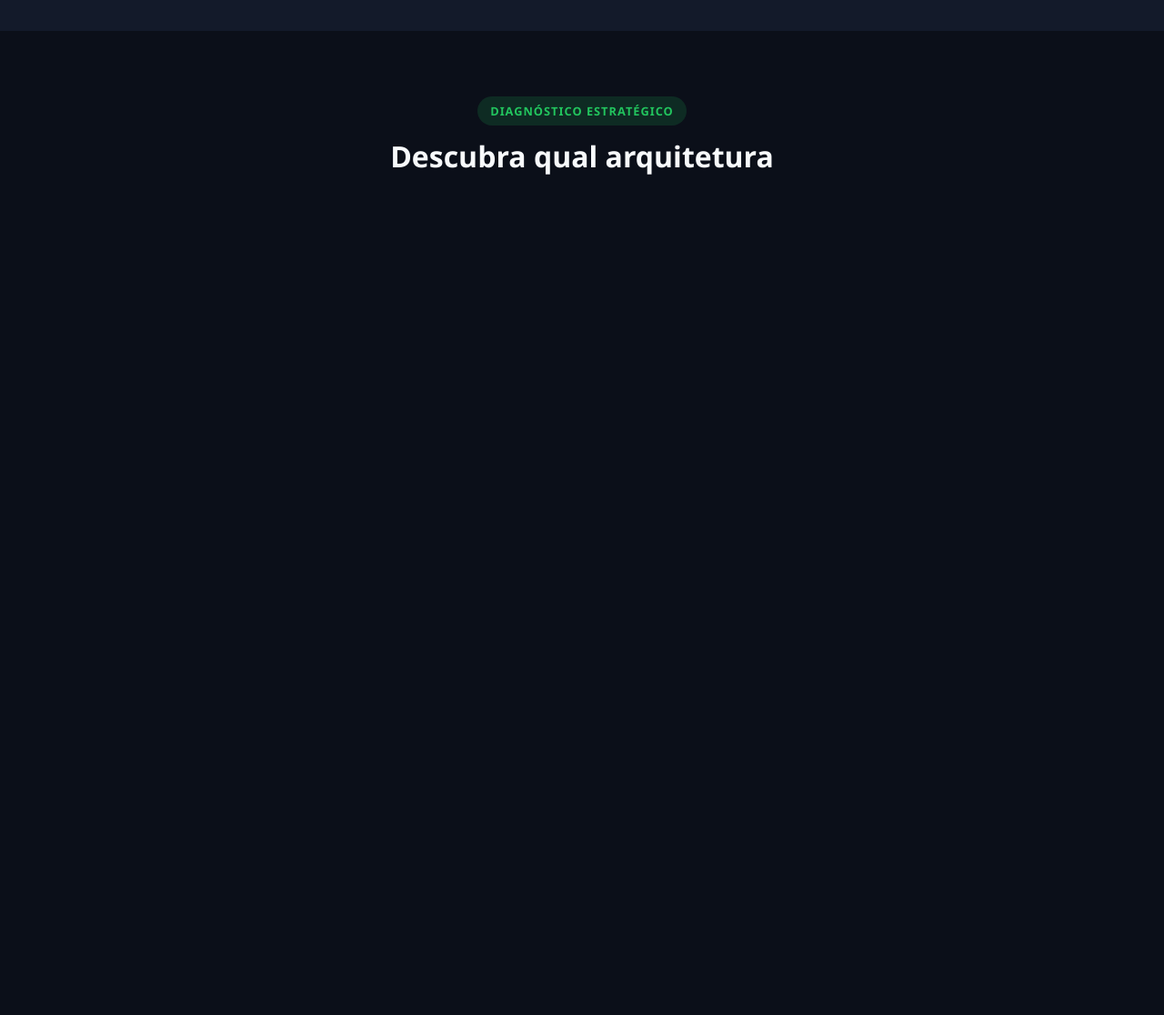
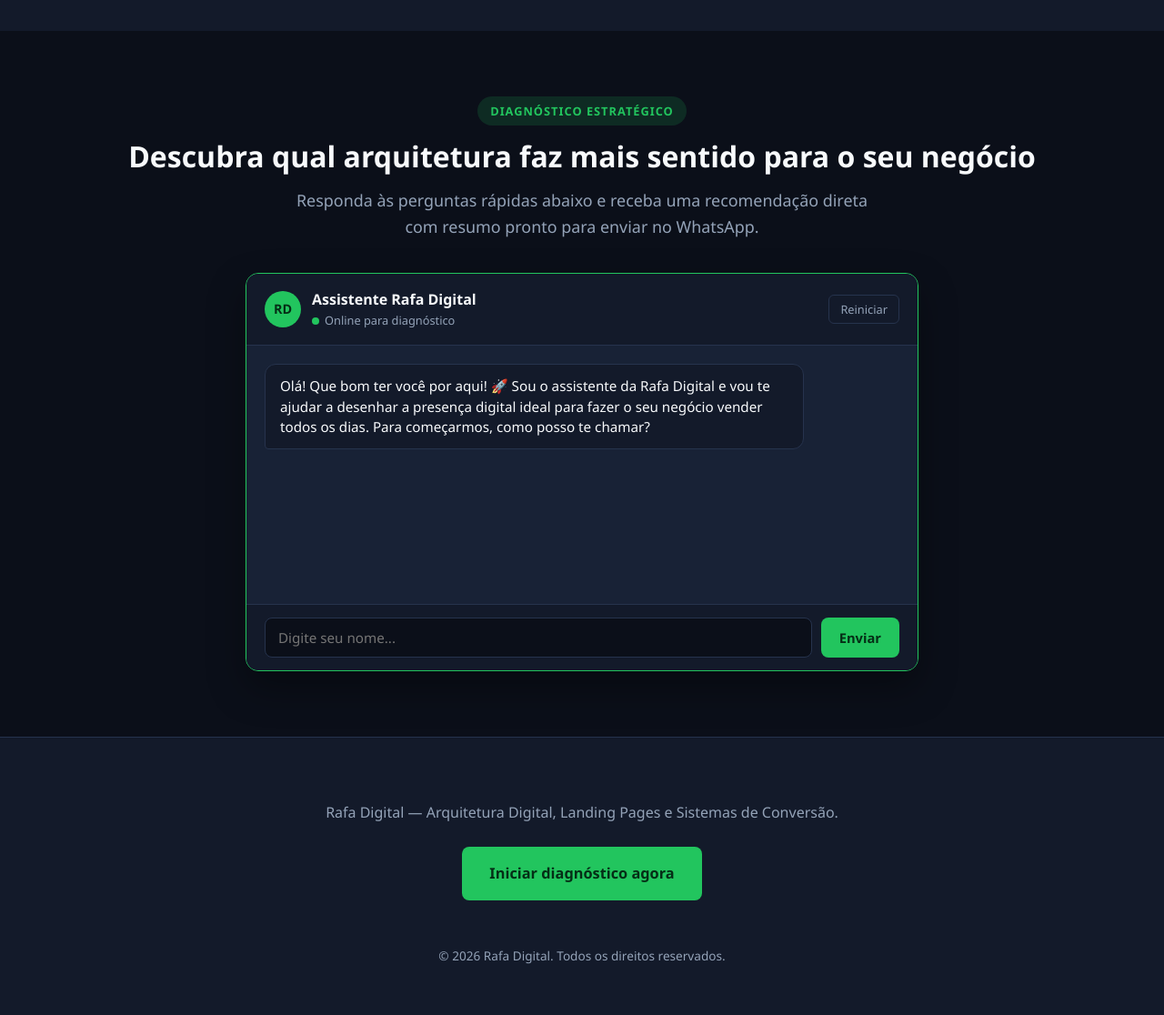
Before and after one commit to rafaassessoriadigital/rafaassessoriadigital, a plain HTML site: page index.html in a window 1280 px wide. Shown: the part 1416-2532 px from the top of the page at 91% size. Before the commit the page ends 1716 px from the top, so only its background shows below. Drawn offline with Linux system fonts and the light colour scheme.

Commit message:
Update index.html

```diff
--- a/index.html
+++ b/index.html
@@ -48,7 +48,7 @@
       { "@type": "City", "name": "Curitiba" },
       { "@type": "Country", "name": "Brasil" }
     ],
-    "priceRange": "\$\$\$"
+    "priceRange": "$$$"
   }
   </script>
 </head>
@@ -127,4 +127,45 @@
       <div class="container">
         <div class="secao-cabecalho">
           <span class="tag">DIAGNÓSTICO ESTRATÉGICO</span>
-          <h2>Descubra qual arquitetura
+          <h2>Descubra qual arquitetura faz mais sentido para o seu negócio</h2>
+          <p class="subtitulo">Responda às perguntas rápidas abaixo e receba uma recomendação direta com resumo pronto para enviar no WhatsApp.</p>
+        </div>
+
+        <div class="chat-wrapper">
+          <div class="chat-header">
+            <div class="chat-avatar">RD</div>
+            <div>
+              <strong>Assistente Rafa Digital</strong>
+              <span class="chat-status"><span class="status-dot"></span> Online para diagnóstico</span>
+            </div>
+            <button type="button" id="btn-reset-chat" class="btn-reset-chat">Reiniciar</button>
+          </div>
+
+          <div id="chat-mensagens" class="chat-mensagens" aria-live="polite"></div>
+          <div id="chat-opcoes" class="chat-opcoes"></div>
+
+          <form id="chat-form" class="chat-input-form">
+            <input type="text" id="chat-input" placeholder="Digite sua resposta..." autocomplete="off">
+            <button type="submit" class="btn-enviar-chat">Enviar</button>
+          </form>
+        </div>
+      </div>
+    </section>
+  </main>
+
+  <footer class="rodape">
+    <div class="container">
+      <p>Rafa Digital — Arquitetura Digital, Landing Pages e Sistemas de Conversão.</p>
+      <a href="#triagem-ia" class="btn-principal" data-origem="rodape">Iniciar diagnóstico agora</a>
+      <p class="copy">© 2026 Rafa Digital. Todos os direitos reservados.</p>
+    </div>
+  </footer>
+
+  <a href="#triagem-ia" class="fab-ia" data-origem="botao_flutuante" aria-label="Ir para o diagnóstico">
+    <span class="fab-icon">IA</span>
+    <span class="fab-texto">Diagnóstico</span>
+  </a>
+
+  <script src="script.js"></script>
+</body>
+</html>
```
